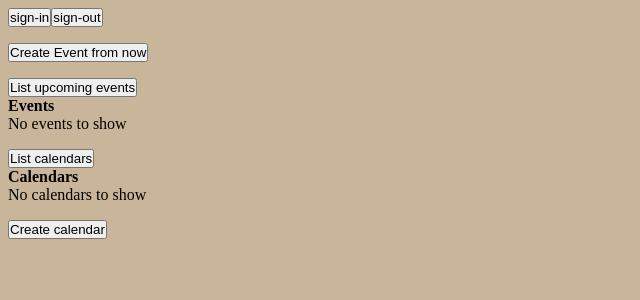
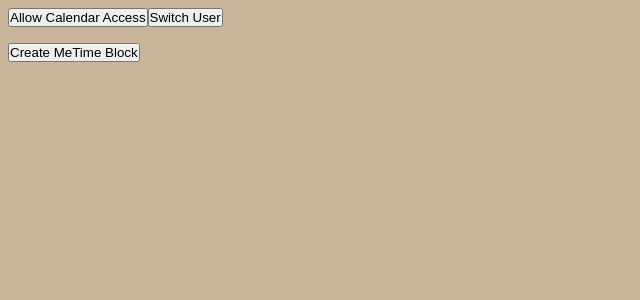
Before and after one commit to vpate3356/metime-application, a Next.js app in the folder metime-app/: page /metimeblock in a window 1280 px wide. Shown: the top 300 px of the page, without its empty margins (0-640 px from the left). Built offline with nearby package versions, Linux system fonts and the light colour scheme; what react-google-calendar-api would draw is missing.

Commit message:
Removed unnecessary functionality and renamed buttons.

```diff
--- a/metime-app/pages/metimeblock.tsx
+++ b/metime-app/pages/metimeblock.tsx
@@ -86,9 +86,9 @@ const MeTimeBlock = () => {
   return (
     <div>
       <div style={{ padding: "0.5em" }}>
-        <button onClick={(e) => handleItemClick(e, "sign-in")}>sign-in</button>
-        <button onClick={(e) => handleItemClick(e, "sign-out")}>
-          sign-out
+        <button onClick={(e) => handleItemClick(e, "Allow Calendar Access")}>Allow Calendar Access</button>
+        <button onClick={(e) => handleItemClick(e, "Switch User")}>
+          Switch User
         </button>
       </div>
       <div style={{ padding: "0.5em" }}>
@@ -121,58 +121,9 @@ const MeTimeBlock = () => {
               });
           }}
         >
-          Create Event from now
+          Create MeTime Block
         </button>
       </div>
-      <div style={{ padding: "0.5em" }}>
-        <button
-          onClick={(e) => {
-            apiCalendar.listUpcomingEvents(10).then(({ result }: any) => {
-              console.log(result.items);
-              setEvents(result.items);
-            });
-          }}
-        >
-          List upcoming events
-        </button>
-        <div>
-          <h4>Events</h4>
-          {events.length === 0 && <p>No events to show</p>}
-          {events.map((event) => (
-            <p key={event}>{JSON.stringify(event)}</p>
-          ))}
-        </div>
-      </div>
-      <div style={{ padding: "0.5em" }}>
-        <button
-          onClick={(e) => {
-            apiCalendar.listCalendars().then(({ result }: any) => {
-              console.log(result.items);
-              setCalendars(result.items);
-            });
-          }}
-        >
-          List calendars
-        </button>
-        <div>
-          <h4>Calendars</h4>
-          {calendars.length === 0 && <p>No calendars to show</p>}
-          {calendars.map((calendar) => (
-            <p key={calendar}>{JSON.stringify(calendar)}</p>
-          ))}
-        </div>
-      </div>
-      <div style={{ padding: "0.5em" }}>
-        <button
-          onClick={(e) => {
-            apiCalendar.createCalendar("myCalendar2").then(({ result }: any) => {
-              console.log(result);
-            });
-          }}
-        >
-          Create calendar
-        </button>
-       </div>
     </div>
   );
 }
```
